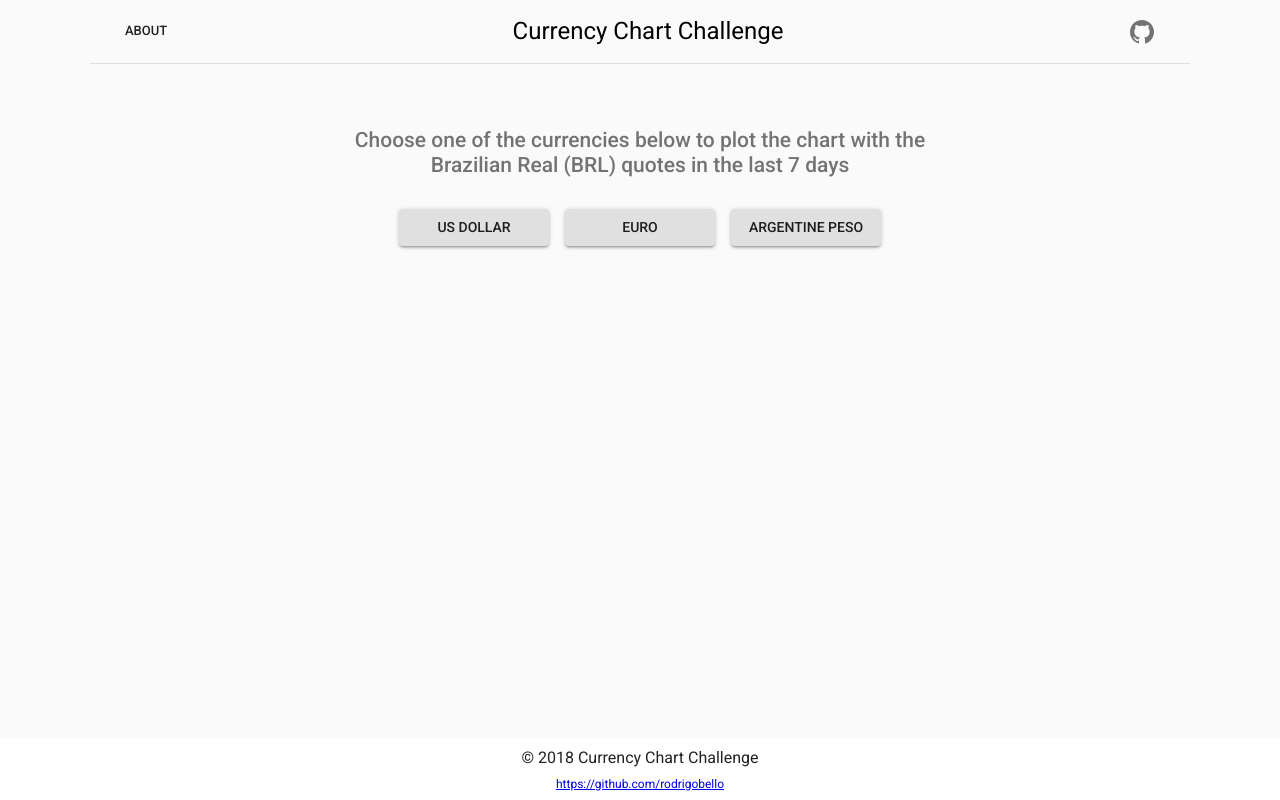
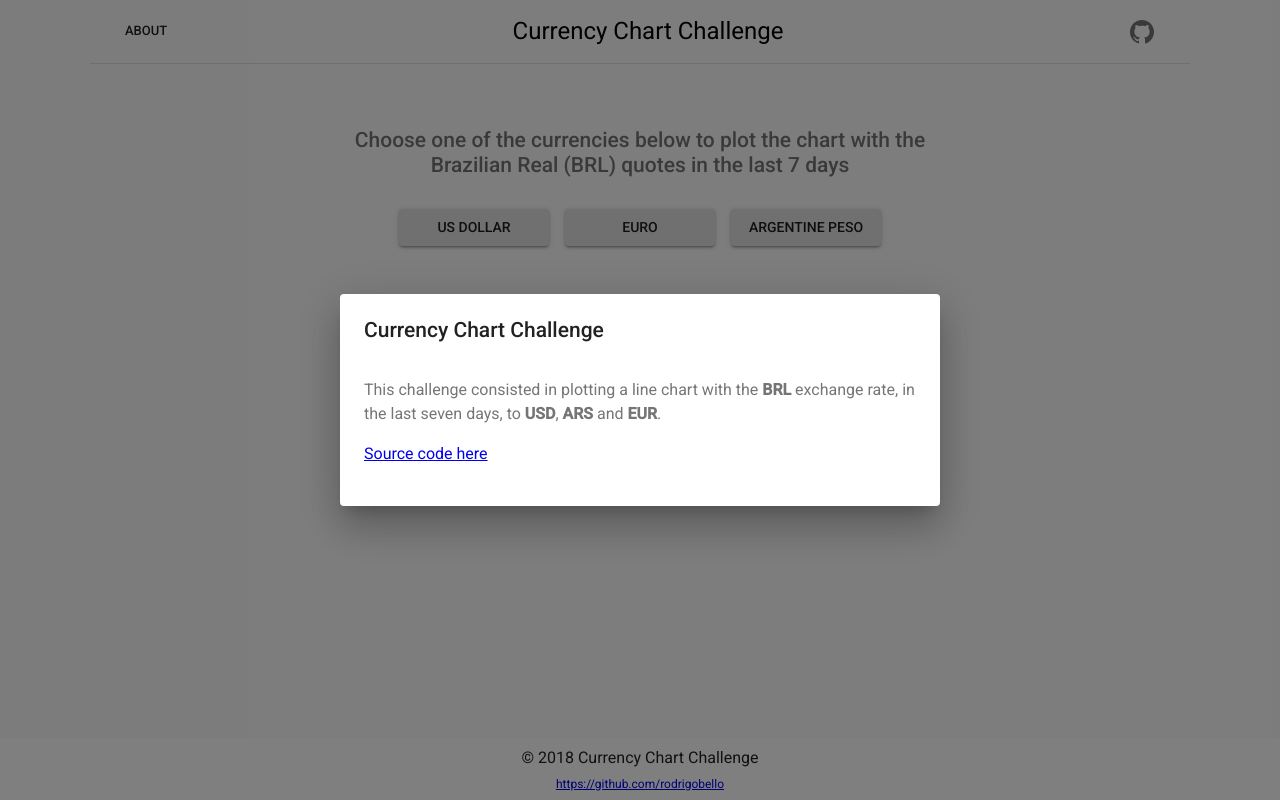
Before and after one commit to rodrigobello/currency-chart-challenge, a React (Create React App) app in the folder client/: page / in a window 1280 px wide. Both pictures are taken after a click on the button "ABOUT". Built offline with nearby package versions, Linux system fonts and the light colour scheme.

Commit message:
Add the About component with the challenge summary

```diff
--- a/client/package.json
+++ b/client/package.json
@@ -14,6 +14,7 @@
     "react": "^16.5.2",
     "react-dom": "^16.5.2",
     "react-highcharts": "^16.0.2",
+    "react-markdown": "^4.0.3",
     "react-scripts": "1.1.5"
   },
   "scripts": {
--- a/client/src/components/Layout/Layout.js
+++ b/client/src/components/Layout/Layout.js
@@ -1,10 +1,12 @@
 import AppBar from './Utils/AppBar';
+import About from './Utils/About';
 import HeroUnit from './Utils/HeroUnit';
 import Footer from './Utils/Footer';
 import Main from './Utils/Main';
 
 export {
   AppBar,
+  About,
   HeroUnit,
   Footer,
   Main,
--- /dev/null
+++ b/client/src/components/Layout/Utils/About.js
@@ -0,0 +1,52 @@
+import React from 'react';
+import PropTypes from 'prop-types';
+
+import Button from '@material-ui/core/Button';
+import Dialog from '@material-ui/core/Dialog';
+import DialogContent from '@material-ui/core/DialogContent';
+import DialogContentText from '@material-ui/core/DialogContentText';
+import DialogTitle from '@material-ui/core/DialogTitle';
+
+import ReactMarkdown from 'react-markdown';
+
+const info = `
+This challenge consisted in plotting a line chart with the **BRL** exchange rate, in the last seven days, to **USD**, **ARS** and **EUR**.
+
+[Source code here](https://github.com/rodrigobello/currency-chart-challenge)
+`;
+
+const about = ({
+  aboutOpen,
+  aboutCloseHandler,
+  aboutOpenHandler,
+}) => (
+  <React.Fragment>
+    <Button
+      size="small"
+      onClick={aboutOpenHandler}
+    >
+      About
+    </Button>
+    <Dialog
+      open={aboutOpen}
+      onClose={aboutCloseHandler}
+      scroll="paper"
+      aria-labelledby="scroll-dialog-title"
+    >
+      <DialogTitle id="scroll-dialog-title">Currency Chart Challenge</DialogTitle>
+      <DialogContent>
+        <DialogContentText>
+          <ReactMarkdown source={info} />
+        </DialogContentText>
+      </DialogContent>
+    </Dialog>
+  </React.Fragment>
+);
+
+about.propTypes = {
+  aboutOpenHandler: PropTypes.func.isRequired,
+  aboutCloseHandler: PropTypes.func.isRequired,
+  aboutOpen: PropTypes.bool.isRequired,
+};
+
+export default about;
--- a/client/src/components/Layout/Utils/AppBar.js
+++ b/client/src/components/Layout/Utils/AppBar.js
@@ -4,7 +4,6 @@ import PropTypes from 'prop-types';
 import Typography from '@material-ui/core/Typography';
 import Toolbar from '@material-ui/core/Toolbar';
 import IconButton from '@material-ui/core/IconButton';
-import Button from '@material-ui/core/Button';
 import Tooltip from '@material-ui/core/Tooltip';
 
 import CssBaseline from '@material-ui/core/CssBaseline';
@@ -22,11 +21,14 @@ const styles = theme => ({
   },
 });
 
-const appBar = ({ classes }) => (
+const appBar = ({
+  classes,
+  children,
+}) => (
   <React.Fragment>
     <CssBaseline />
     <Toolbar className={classes.toolbarMain}>
-      <Button size="small">About</Button>
+      {children}
       <Typography
         variant="headline"
         color="inherit"
@@ -44,7 +46,6 @@ const appBar = ({ classes }) => (
           <GitHubIcon />
         </IconButton>
       </Tooltip>
-
     </Toolbar>
   </React.Fragment>
 );
@@ -54,6 +55,7 @@ appBar.propTypes = {
     toolbarMain: PropTypes.string,
     toolbarTitle: PropTypes.string,
   }).isRequired,
+  children: PropTypes.node.isRequired,
 };
 
 export default withStyles(styles)(appBar);
--- a/client/src/containers/App.js
+++ b/client/src/containers/App.js
@@ -1,12 +1,12 @@
 /* eslint no-console: ["error", { allow: ["warn", "error"] }] */
 import React, { Component } from 'react';
 import PropTypes from 'prop-types';
-
 import { withStyles } from '@material-ui/core/styles';
 import CssBaseline from '@material-ui/core/CssBaseline';
 
 import {
   AppBar,
+  About,
   HeroUnit,
   Footer,
   Main,
@@ -32,8 +32,11 @@ class App extends Component {
     this.state = {
       rates: [],
       query: 'idle',
+      aboutOpen: false,
     };
     this.onClick = this.onClick.bind(this);
+    this.aboutOpenHandler = this.aboutOpenHandler.bind(this);
+    this.aboutCloseHandler = this.aboutCloseHandler.bind(this);
   }
 
   onClick(currency) {
@@ -43,6 +46,14 @@ class App extends Component {
     });
 
     this.fetchRates(currency);
+  }
+
+  aboutOpenHandler() {
+    this.setState({ aboutOpen: true });
+  }
+
+  aboutCloseHandler() {
+    this.setState({ aboutOpen: false });
   }
 
   fetchRates(currency) {
@@ -71,12 +82,19 @@ class App extends Component {
       selectedCurrency,
       rates,
       query,
+      aboutOpen,
     } = this.state;
     return (
       <React.Fragment>
         <CssBaseline />
         <div className={classes.layout}>
-          <AppBar />
+          <AppBar>
+            <About
+              aboutOpen={aboutOpen}
+              aboutOpenHandler={this.aboutOpenHandler}
+              aboutCloseHandler={this.aboutCloseHandler}
+            />
+          </AppBar>
           <HeroUnit selectedCurrency={selectedCurrency} onClick={this.onClick} />
           <Main selectedCurrency={selectedCurrency} rates={rates} query={query} />
         </div>
```
Also changed, not shown: 1 other file (tests, documents, lock files or other folders).
